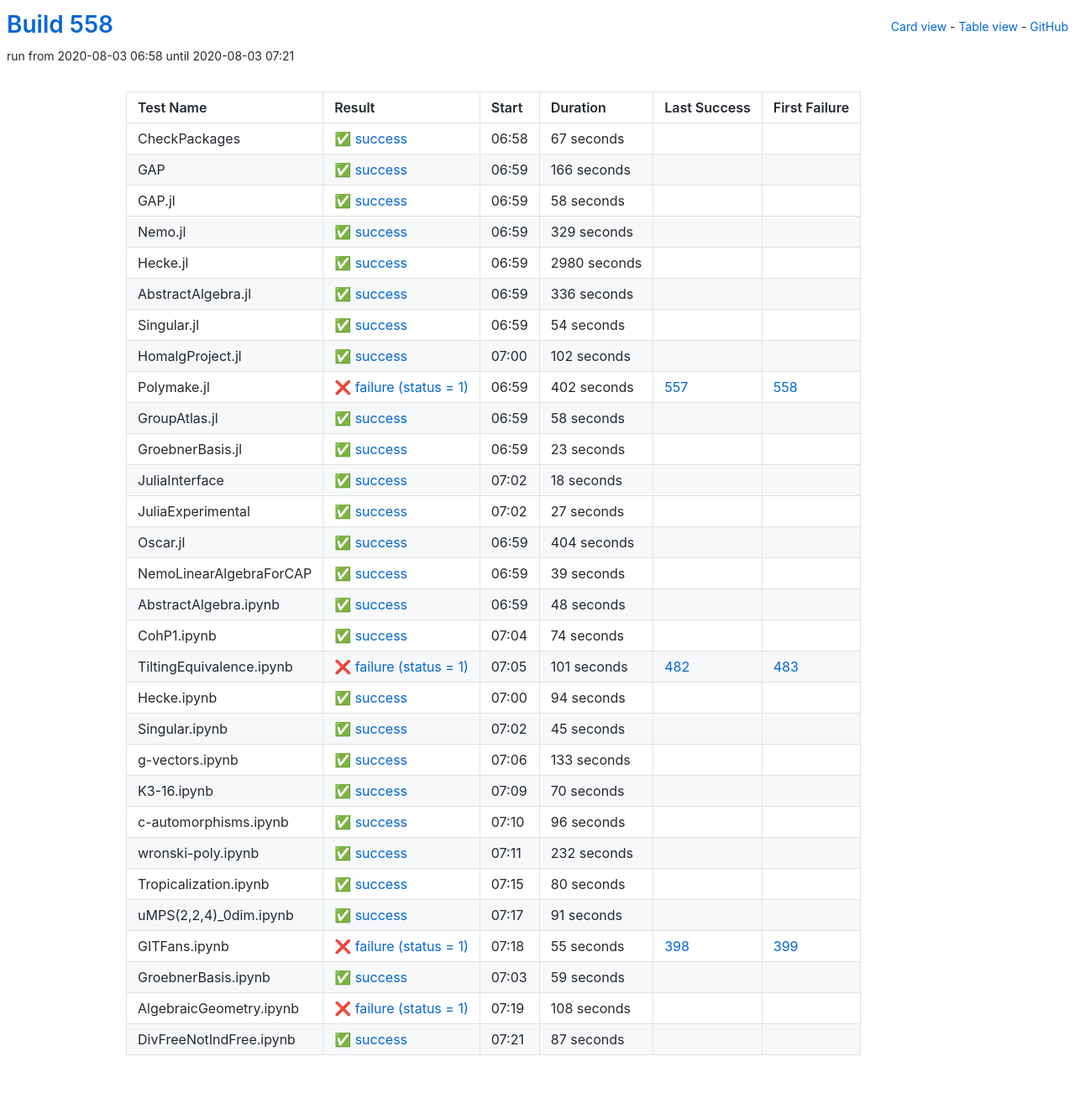
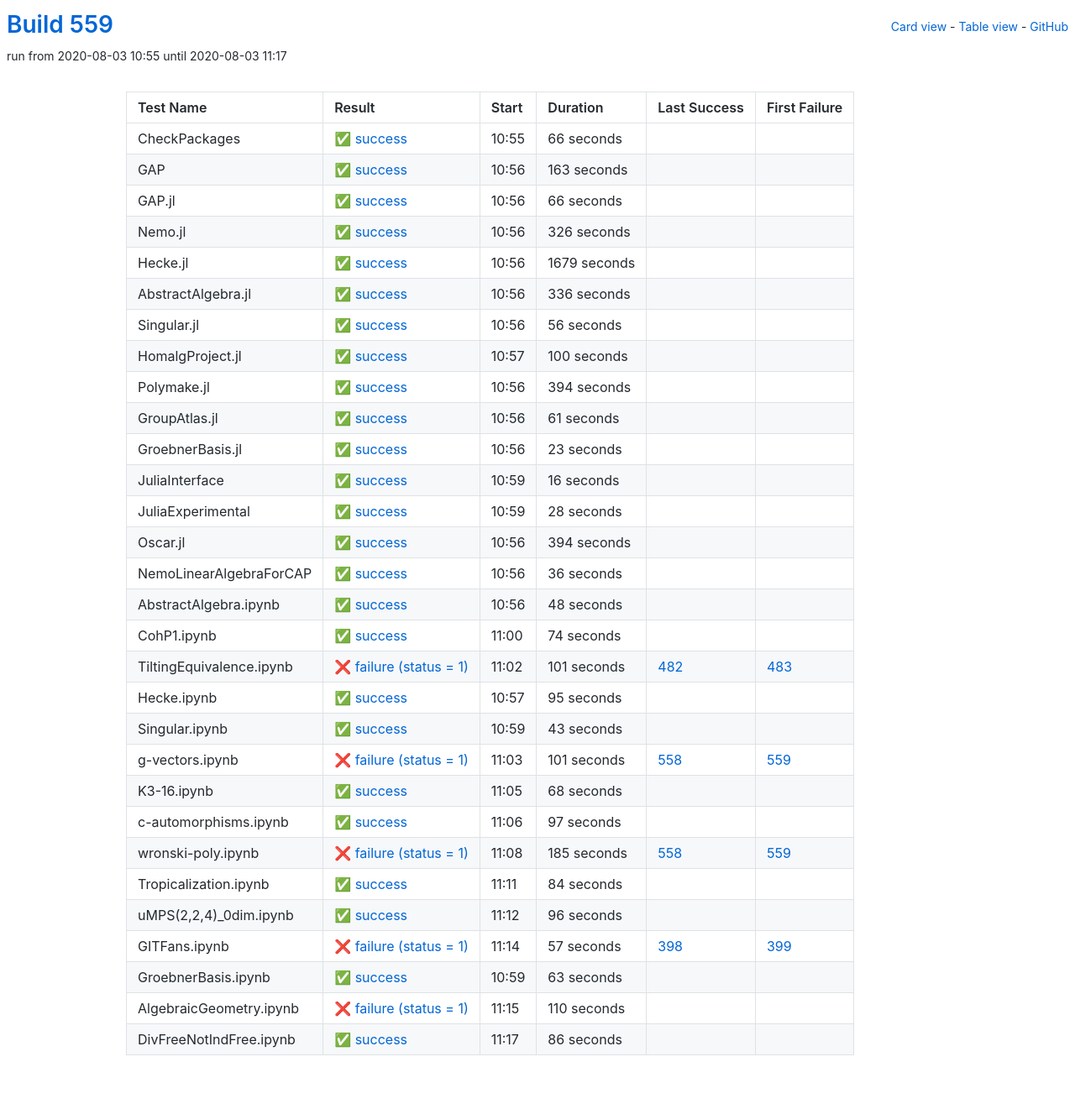
Before and after one commit to oscar-system/oscar-ci-status-stable, a Jekyll site: the page built from table.html, in a window 1280 px wide. Shown: the whole page at 84% size. Built offline with Jekyll 4.4.1, drawn with Linux system fonts in a browser that asks for light colours.

Commit message:
Build #559

```diff
--- a/_data/ci.yml
+++ b/_data/ci.yml
@@ -1,6 +1,6 @@
 ---
-build: 558
-build_url: https://oscarci.mathematik.uni-kl.de/job/oscar-stable/558/
+build: 559
+build_url: https://oscarci.mathematik.uni-kl.de/job/oscar-stable/559/
 job: oscar-stable
 organization: oscar-system
 repo: oscar-ci-status-stable
@@ -8,68 +8,68 @@ repourl: https://github.com/oscar-system/oscar-ci-status-stable
 tests:
 - name: CheckPackages
   id: checkpackages
-  log: https://oscarci.mathematik.uni-kl.de/job/oscar-stable/558/artifact/logs/build-558/CheckPackages.log
-  start: 2020-08-03 06:58
+  log: https://oscarci.mathematik.uni-kl.de/job/oscar-stable/559/artifact/logs/build-559/CheckPackages.log
+  start: 2020-08-03 10:55
   success: true
   exitcode: 0
   status: success
-  duration: 67
+  duration: 66
   last_success: false
   last_success_url:
   first_failure: false
   first_failure_url:
 - name: GAP
   id: gap
-  log: https://oscarci.mathematik.uni-kl.de/job/oscar-stable/558/artifact/logs/build-558/GAP.log
-  start: 2020-08-03 06:59
+  log: https://oscarci.mathematik.uni-kl.de/job/oscar-stable/559/artifact/logs/build-559/GAP.log
+  start: 2020-08-03 10:56
   success: true
   exitcode: 0
   status: success
-  duration: 166
+  duration: 163
   last_success: false
   last_success_url:
   first_failure: false
   first_failure_url:
 - name: GAP.jl
   id: gap-jl
-  log: https://oscarci.mathematik.uni-kl.de/job/oscar-stable/558/artifact/logs/build-558/GAP.jl.log
-  start: 2020-08-03 06:59
+  log: https://oscarci.mathematik.uni-kl.de/job/oscar-stable/559/artifact/logs/build-559/GAP.jl.log
+  start: 2020-08-03 10:56
   success: true
   exitcode: 0
   status: success
-  duration: 58
+  duration: 66
   last_success: false
   last_success_url:
   first_failure: false
   first_failure_url:
 - name: Nemo.jl
   id: nemo-jl
-  log: https://oscarci.mathematik.uni-kl.de/job/oscar-stable/558/artifact/logs/build-558/Nemo.jl.log
-  start: 2020-08-03 06:59
+  log: https://oscarci.mathematik.uni-kl.de/job/oscar-stable/559/artifact/logs/build-559/Nemo.jl.log
+  start: 2020-08-03 10:56
   success: true
   exitcode: 0
   status: success
-  duration: 329
+  duration: 326
   last_success: false
   last_success_url:
   first_failure: false
   first_failure_url:
 - name: Hecke.jl
   id: hecke-jl
-  log: https://oscarci.mathematik.uni-kl.de/job/oscar-stable/558/artifact/logs/build-558/Hecke.jl.log
-  start: 2020-08-03 06:59
+  log: https://oscarci.mathematik.uni-kl.de/job/oscar-stable/559/artifact/logs/build-559/Hecke.jl.log
+  start: 2020-08-03 10:56
   success: true
   exitcode: 0
   status: success
-  duration: 2980
+  duration: 1679
   last_success: false
   last_success_url:
   first_failure: false
   first_failure_url:
 - name: AbstractAlgebra.jl
   id: abstractalgebra-jl
-  log: https://oscarci.mathematik.uni-kl.de/job/oscar-stable/558/artifact/logs/build-558/AbstractAlgebra.jl.log
-  start: 2020-08-03 06:59
+  log: https://oscarci.mathematik.uni-kl.de/job/oscar-stable/559/artifact/logs/build-559/AbstractAlgebra.jl.log
+  start: 2020-08-03 10:56
   success: true
   exitcode: 0
   status: success
@@ -80,56 +80,56 @@ tests:
   first_failure_url:
 - name: Singular.jl
   id: singular-jl
-  log: https://oscarci.mathematik.uni-kl.de/job/oscar-stable/558/artifact/logs/build-558/Singular.jl.log
-  start: 2020-08-03 06:59
+  log: https://oscarci.mathematik.uni-kl.de/job/oscar-stable/559/artifact/logs/build-559/Singular.jl.log
+  start: 2020-08-03 10:56
   success: true
   exitcode: 0
   status: success
-  duration: 54
+  duration: 56
   last_success: false
   last_success_url:
   first_failure: false
   first_failure_url:
 - name: HomalgProject.jl
   id: homalgproject-jl
-  log: https://oscarci.mathematik.uni-kl.de/job/oscar-stable/558/artifact/logs/build-558/HomalgProject.jl.log
-  start: 2020-08-03 07:00
+  log: https://oscarci.mathematik.uni-kl.de/job/oscar-stable/559/artifact/logs/build-559/HomalgProject.jl.log
+  start: 2020-08-03 10:57
   success: true
   exitcode: 0
   status: success
-  duration: 102
+  duration: 100
   last_success: false
   last_success_url:
   first_failure: false
   first_failure_url:
 - name: Polymake.jl
   id: polymake-jl
-  log: https://oscarci.mathematik.uni-kl.de/job/oscar-stable/558/artifact/logs/build-558/Polymake.jl.log
-  start: 2020-08-03 06:59
-  success: false
-  exitcode: 1
-  status: failure
-  duration: 402
-  last_success: 557
-  last_success_url: https://oscarci.mathematik.uni-kl.de/job/oscar-stable/557/
-  first_failure: 558
-  first_failure_url: https://oscarci.mathematik.uni-kl.de/job/oscar-stable/558/
-- name: GroupAtlas.jl
-  id: groupatlas-jl
-  log: https://oscarci.mathematik.uni-kl.de/job/oscar-stable/558/artifact/logs/build-558/GroupAtlas.jl.log
-  start: 2020-08-03 06:59
+  log: https://oscarci.mathematik.uni-kl.de/job/oscar-stable/559/artifact/logs/build-559/Polymake.jl.log
+  start: 2020-08-03 10:56
   success: true
   exitcode: 0
   status: success
-  duration: 58
+  duration: 394
+  last_success: false
+  last_success_url:
+  first_failure: false
+  first_failure_url:
+- name: GroupAtlas.jl
+  id: groupatlas-jl
+  log: https://oscarci.mathematik.uni-kl.de/job/oscar-stable/559/artifact/logs/build-559/GroupAtlas.jl.log
+  start: 2020-08-03 10:56
+  success: true
+  exitcode: 0
+  status: success
+  duration: 61
   last_success: false
   last_success_url:
   first_failure: false
   first_failure_url:
 - name: GroebnerBasis.jl
   id: groebnerbasis-jl
-  log: https://oscarci.mathematik.uni-kl.de/job/oscar-stable/558/artifact/logs/build-558/GroebnerBasis.jl.log
-  start: 2020-08-03 06:59
+  log: https://oscarci.mathematik.uni-kl.de/job/oscar-stable/559/artifact/logs/build-559/GroebnerBasis.jl.log
+  start: 2020-08-03 10:56
   success: true
   exitcode: 0
   status: success
@@ -140,56 +140,56 @@ tests:
   first_failure_url:
 - name: JuliaInterface
   id: juliainterface
-  log: https://oscarci.mathematik.uni-kl.de/job/oscar-stable/558/artifact/logs/build-558/JuliaInterface.log
-  start: 2020-08-03 07:02
+  log: https://oscarci.mathematik.uni-kl.de/job/oscar-stable/559/artifact/logs/build-559/JuliaInterface.log
+  start: 2020-08-03 10:59
   success: true
   exitcode: 0
   status: success
-  duration: 18
+  duration: 16
   last_success: false
   last_success_url:
   first_failure: false
   first_failure_url:
 - name: JuliaExperimental
   id: juliaexperimental
-  log: https://oscarci.mathematik.uni-kl.de/job/oscar-stable/558/artifact/logs/build-558/JuliaExperimental.log
-  start: 2020-08-03 07:02
+  log: https://oscarci.mathematik.uni-kl.de/job/oscar-stable/559/artifact/logs/build-559/JuliaExperimental.log
+  start: 2020-08-03 10:59
   success: true
   exitcode: 0
   status: success
-  duration: 27
+  duration: 28
   last_success: false
   last_success_url:
   first_failure: false
   first_failure_url:
 - name: Oscar.jl
   id: oscar-jl
-  log: https://oscarci.mathematik.uni-kl.de/job/oscar-stable/558/artifact/logs/build-558/Oscar.jl.log
-  start: 2020-08-03 06:59
+  log: https://oscarci.mathematik.uni-kl.de/job/oscar-stable/559/artifact/logs/build-559/Oscar.jl.log
+  start: 2020-08-03 10:56
   success: true
   exitcode: 0
   status: success
-  duration: 404
+  duration: 394
   last_success: false
   last_success_url:
   first_failure: false
   first_failure_url:
 - name: NemoLinearAlgebraForCAP
   id: nemolinearalgebraforcap
-  log: https://oscarci.mathematik.uni-kl.de/job/oscar-stable/558/artifact/logs/build-558/NemoLinearAlgebraForCAP.log
-  start: 2020-08-03 06:59
+  log: https://oscarci.mathematik.uni-kl.de/job/oscar-stable/559/artifact/logs/build-559/NemoLinearAlgebraForCAP.log
+  start: 2020-08-03 10:56
   success: true
   exitcode: 0
   status: success
-  duration: 39
+  duration: 36
   last_success: false
   last_success_url:
   first_failure: false
   first_failure_url:
 - name: AbstractAlgebra.ipynb
   id: abstractalgebra-ipynb
-  log: https://oscarci.mathematik.uni-kl.de/job/oscar-stable/558/artifact/logs/build-558/AbstractAlgebra.ipynb.log
-  start: 2020-08-03 06:59
+  log: https://oscarci.mathematik.uni-kl.de/job/oscar-stable/559/artifact/logs/build-559/AbstractAlgebra.ipynb.log
+  start: 2020-08-03 10:56
   success: true
   exitcode: 0
   status: success
@@ -200,8 +200,8 @@ tests:
   first_failure_url:
 - name: CohP1.ipynb
   id: cohp1-ipynb
-  log: https://oscarci.mathematik.uni-kl.de/job/oscar-stable/558/artifact/logs/build-558/CohP1.ipynb.log
-  start: 2020-08-03 07:04
+  log: https://oscarci.mathematik.uni-kl.de/job/oscar-stable/559/artifact/logs/build-559/CohP1.ipynb.log
+  start: 2020-08-03 11:00
   success: true
   exitcode: 0
   status: success
@@ -212,8 +212,8 @@ tests:
   first_failure_url:
 - name: TiltingEquivalence.ipynb
   id: tiltingequivalence-ipynb
-  log: https://oscarci.mathematik.uni-kl.de/job/oscar-stable/558/artifact/logs/build-558/TiltingEquivalence.ipynb.log
-  start: 2020-08-03 07:05
+  log: https://oscarci.mathematik.uni-kl.de/job/oscar-stable/559/artifact/logs/build-559/TiltingEquivalence.ipynb.log
+  start: 2020-08-03 11:02
   success: false
   exitcode: 1
   status: failure
@@ -224,56 +224,92 @@ tests:
   first_failure_url: https://oscarci.mathematik.uni-kl.de/job/oscar-stable/483/
 - name: Hecke.ipynb
   id: hecke-ipynb
-  log: https://oscarci.mathematik.uni-kl.de/job/oscar-stable/558/artifact/logs/build-558/Hecke.ipynb.log
-  start: 2020-08-03 07:00
+  log: https://oscarci.mathematik.uni-kl.de/job/oscar-stable/559/artifact/logs/build-559/Hecke.ipynb.log
+  start: 2020-08-03 10:57
   success: true
   exitcode: 0
   status: success
-  duration: 94
+  duration: 95
   last_success: false
   last_success_url:
   first_failure: false
   first_failure_url:
 - name: Singular.ipynb
   id: singular-ipynb
-  log: https://oscarci.mathematik.uni-kl.de/job/oscar-stable/558/artifact/logs/build-558/Singular.ipynb.log
-  start: 2020-08-03 07:02
+  log: https://oscarci.mathematik.uni-kl.de/job/oscar-stable/559/artifact/logs/build-559/Singular.ipynb.log
+  start: 2020-08-03 10:59
   success: true
   exitcode: 0
   status: success
-  duration: 45
+  duration: 43
   last_success: false
   last_success_url:
   first_failure: false
   first_failure_url:
 - name: g-vectors.ipynb
   id: g-vectors-ipynb
-  log: https://oscarci.mathematik.uni-kl.de/job/oscar-stable/558/artifact/logs/build-558/g-vectors.ipynb.log
-  start: 2020-08-03 07:06
+  log: https://oscarci.mathematik.uni-kl.de/job/oscar-stable/559/artifact/logs/build-559/g-vectors.ipynb.log
+  start: 2020-08-03 11:03
+  success: false
+  exitcode: 1
+  status: failure
+  duration: 101
+  last_success: 558
+  last_success_url: https://oscarci.mathematik.uni-kl.de/job/oscar-stable/558/
+  first_failure: 559
+  first_failure_url: https://oscarci.mathematik.uni-kl.de/job/oscar-stable/559/
+- name: K3-16.ipynb
+  id: k3-16-ipynb
+  log: https://oscarci.mathematik.uni-kl.de/job/oscar-stable/559/artifact/logs/build-559/K3-16.ipynb.log
+  start: 2020-08-03 11:05
   success: true
   exitcode: 0
   status: success
-  duration: 133
-  last_success: false
-  last_success_url:
-  first_failure: false
-  first_failure_url:
-- name: K3-16.ipynb
-  id: k3-16-ipynb
-  log: https://oscarci.mathematik.uni-kl.de/job/oscar-stable/558/artifact/logs/build-558/K3-16.ipynb.log
-  start: 2020-08-03 07:09
-  success: true
-  exitcode: 0
-  status: success
-  duration: 70
+  duration: 68
   last_success: false
   last_success_url:
   first_failure: false
   first_failure_url:
 - name: c-automorphisms.ipynb
   id: c-automorphisms-ipynb
-  log: https://oscarci.mathematik.uni-kl.de/job/oscar-stable/558/artifact/logs/build-558/c-automorphisms.ipynb.log
-  start: 2020-08-03 07:10
+  log: https://oscarci.mathematik.uni-kl.de/job/oscar-stable/559/artifact/logs/build-559/c-automorphisms.ipynb.log
+  start: 2020-08-03 11:06
+  success: true
+  exitcode: 0
+  status: success
+  duration: 97
+  last_success: false
+  last_success_url:
+  first_failure: false
+  first_failure_url:
+- name: wronski-poly.ipynb
+  id: wronski-poly-ipynb
+  log: https://oscarci.mathematik.uni-kl.de/job/oscar-stable/559/artifact/logs/build-559/wronski-poly.ipynb.log
+  start: 2020-08-03 11:08
+  success: false
+  exitcode: 1
+  status: failure
+  duration: 185
+  last_success: 558
+  last_success_url: https://oscarci.mathematik.uni-kl.de/job/oscar-stable/558/
+  first_failure: 559
+  first_failure_url: https://oscarci.mathematik.uni-kl.de/job/oscar-stable/559/
+- name: Tropicalization.ipynb
+  id: tropicalization-ipynb
+  log: https://oscarci.mathematik.uni-kl.de/job/oscar-stable/559/artifact/logs/build-559/Tropicalization.ipynb.log
+  start: 2020-08-03 11:11
+  success: true
+  exitcode: 0
+  status: success
+  duration: 84
+  last_success: false
+  last_success_url:
+  first_failure: false
+  first_failure_url:
+- name: uMPS(2,2,4)_0dim.ipynb
+  id: umps-2-2-4-0dim-ipynb
+  log: https://oscarci.mathematik.uni-kl.de/job/oscar-stable/559/artifact/logs/build-559/uMPS-2-2-4-_0dim.ipynb.log
+  start: 2020-08-03 11:12
   success: true
   exitcode: 0
   status: success
@@ -282,86 +318,50 @@ tests:
   last_success_url:
   first_failure: false
   first_failure_url:
-- name: wronski-poly.ipynb
-  id: wronski-poly-ipynb
-  log: https://oscarci.mathematik.uni-kl.de/job/oscar-stable/558/artifact/logs/build-558/wronski-poly.ipynb.log
-  start: 2020-08-03 07:11
-  success: true
-  exitcode: 0
-  status: success
-  duration: 232
-  last_success: false
-  last_success_url:
-  first_failure: false
-  first_failure_url:
-- name: Tropicalization.ipynb
-  id: tropicalization-ipynb
-  log: https://oscarci.mathematik.uni-kl.de/job/oscar-stable/558/artifact/logs/build-558/Tropicalization.ipynb.log
-  start: 2020-08-03 07:15
-  success: true
-  exitcode: 0
-  status: success
-  duration: 80
-  last_success: false
-  last_success_url:
-  first_failure: false
-  first_failure_url:
-- name: uMPS(2,2,4)_0dim.ipynb
-  id: umps-2-2-4-0dim-ipynb
-  log: https://oscarci.mathematik.uni-kl.de/job/oscar-stable/558/artifact/logs/build-558/uMPS-2-2-4-_0dim.ipynb.log
-  start: 2020-08-03 07:17
-  success: true
-  exitcode: 0
-  status: success
-  duration: 91
-  last_success: false
-  last_success_url:
-  first_failure: false
-  first_failure_url:
 - name: GITFans.ipynb
   id: gitfans-ipynb
-  log: https://oscarci.mathematik.uni-kl.de/job/oscar-stable/558/artifact/logs/build-558/GITFans.ipynb.log
-  start: 2020-08-03 07:18
+  log: https://oscarci.mathematik.uni-kl.de/job/oscar-stable/559/artifact/logs/build-559/GITFans.ipynb.log
+  start: 2020-08-03 11:14
   success: false
   exitcode: 1
   status: failure
-  duration: 55
+  duration: 57
   last_success: 398
   last_success_url: https://oscarci.mathematik.uni-kl.de/job/oscar-stable/398/
   first_failure: 399
   first_failure_url: https://oscarci.mathematik.uni-kl.de/job/oscar-stable/399/
 - name: GroebnerBasis.ipynb
   id: groebnerbasis-ipynb
-  log: https://oscarci.mathematik.uni-kl.de/job/oscar-stable/558/artifact/logs/build-558/GroebnerBasis.ipynb.log
-  start: 2020-08-03 07:03
+  log: https://oscarci.mathematik.uni-kl.de/job/oscar-stable/559/artifact/logs/build-559/GroebnerBasis.ipynb.log
+  start: 2020-08-03 10:59
   success: true
   exitcode: 0
   status: success
-  duration: 59
+  duration: 63
   last_success: false
   last_success_url:
   first_failure: false
   first_failure_url:
 - name: AlgebraicGeometry.ipynb
   id: algebraicgeometry-ipynb
-  log: https://oscarci.mathematik.uni-kl.de/job/oscar-stable/558/artifact/logs/build-558/AlgebraicGeometry.ipynb.log
-  start: 2020-08-03 07:19
+  log: https://oscarci.mathematik.uni-kl.de/job/oscar-stable/559/artifact/logs/build-559/AlgebraicGeometry.ipynb.log
+  start: 2020-08-03 11:15
   success: false
   exitcode: 1
   status: failure
-  duration: 108
+  duration: 110
   last_success: false
   last_success_url:
   first_failure: false
   first_failure_url:
 - name: DivFreeNotIndFree.ipynb
   id: divfreenotindfree-ipynb
-  log: https://oscarci.mathematik.uni-kl.de/job/oscar-stable/558/artifact/logs/build-558/DivFreeNotIndFree.ipynb.log
-  start: 2020-08-03 07:21
+  log: https://oscarci.mathematik.uni-kl.de/job/oscar-stable/559/artifact/logs/build-559/DivFreeNotIndFree.ipynb.log
+  start: 2020-08-03 11:17
   success: true
   exitcode: 0
   status: success
-  duration: 87
+  duration: 86
   last_success: false
   last_success_url:
   first_failure: false
--- a/assets/css/cards.css
+++ b/assets/css/cards.css
@@ -100,6 +100,6 @@ Based on https://travishorn.com/responsive-grid-in-2-minutes-with-css-grid-layou
   font-size:1.3em !important
 }
 
-divfreenotindfree-ipynb {
+.divfreenotindfree-ipynb {
   font-size:1.6em !important
 }
```
Also changed, not shown: README.md.
